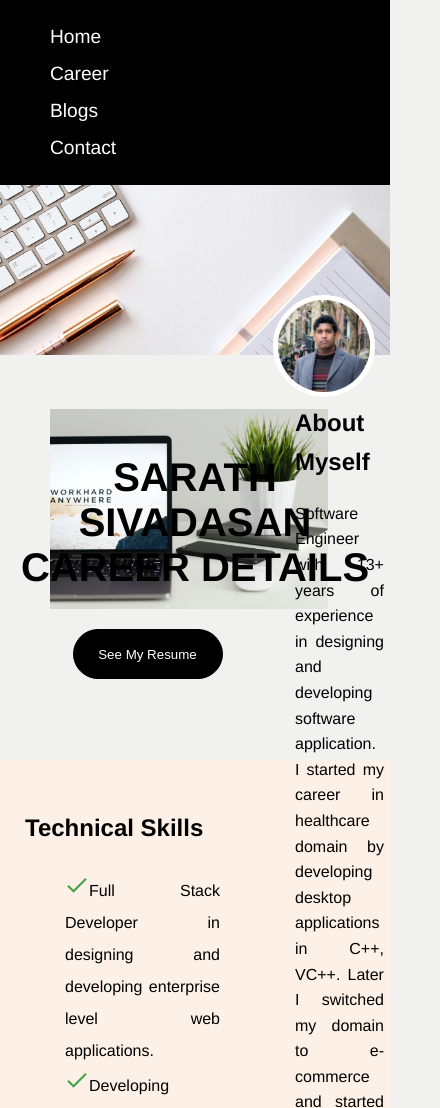
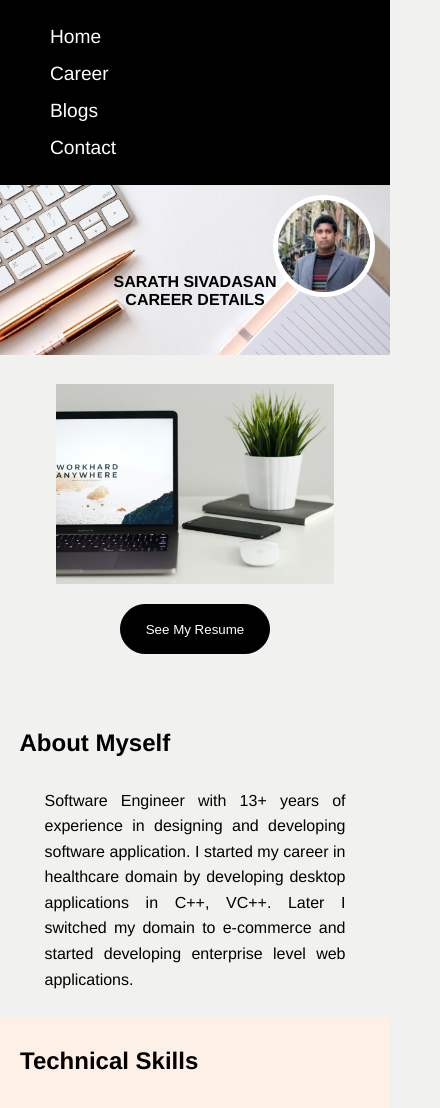
Before and after one commit to sarathsivadasankailas/portfolio, a plain HTML site: page career.html in a window 390 px wide. Shown: the top 1108 px of the page, 440 px wide, since content can reach past the window. Drawn offline with Linux system fonts and the light colour scheme.

Commit message:
Updating career css

```diff
--- a/css/career.css
+++ b/css/career.css
@@ -14,7 +14,7 @@ body {
 
 .career-text-box {
     position: absolute;
-    top: 50%;
+    top: calc(100vw/3);
     left: 0;
     width: 100%;
     text-align: center;
@@ -26,9 +26,9 @@ body {
 
 .career-profile {
     position: absolute;
-    top: 25%;
     left: 70vw;
     margin-right: 25px;
+    margin-top: 25px;
 }
 
 .career-profile > img {
@@ -42,6 +42,9 @@ body {
 /********** TAB VIEW *******************/
 @media only screen and (max-width: 850px) {
 
+    .career-text-box > h1 {
+        font-size: 150%;
+    }
 }
 
 
@@ -49,7 +52,15 @@ body {
 @media only screen and (max-width: 600px) {
 
     .career-profile {
-        top: 35%;
+        margin-top: 10px;
+    }
+
+    .career-text-box {
+        top: calc(100vw/1.5);
+    }
+
+    .career-text-box > h1 {
+        font-size: 100%;
     }
 }
 
@@ -95,10 +106,49 @@ button:hover {
 .introduction {
     width: 50vw;
     margin-top: 25px;
-    margin-right: 50px;
     text-align: justify;
     line-height: 1.6;
 }
+
+.introduction > p {
+    margin: 25px;
+}
+
+/********** TAB VIEW *******************/
+@media only screen and (max-width: 850px) {
+    #career-intro {
+        background-color: #F1F1EF;
+        height: 450px;
+        display: flex;
+        flex-direction: row;
+    }
+}
+
+
+/********** MOBILE VIEW ****************/
+@media only screen and (max-width: 600px) {
+    #career-intro {
+        height: auto;
+        display: flex;
+        flex-direction: column;
+    }
+
+    .resume {
+        width: 100vw;
+        margin: 0;
+        margin-top: 25px;
+        margin-bottom: 25px;
+        display: flex;
+        flex-direction: column;
+    }
+
+    .introduction {
+        width: 90vw;
+        margin-left: auto;
+        margin-right: auto;
+    }
+}
+
 
 /* Technical Skills */
 #technical {
@@ -120,7 +170,6 @@ button:hover {
 .technologies {
     width: 50vw;
     padding: 25px;
-
 }
 
 .technical-skills ul {
@@ -172,11 +221,29 @@ button:hover {
     .technical {
         display: flex;
         flex-direction: column;
+        width: 100vw;
     }
 
     .technologies {
-        width: 100vw;
+        width: 100%;
         padding: 25px;
+    }
+
+    .technical-skills {
+        width: 100%;
+        padding: 0;
+    }
+    .technical-skills h2 {
+        margin: 20px;
+    }
+
+    .technical-skills ul {
+        padding: 20px;
+        margin: 20px;
+    }
+
+    .technologies {
+        padding: 0px;
     }
 
     .technologies ul {
```
